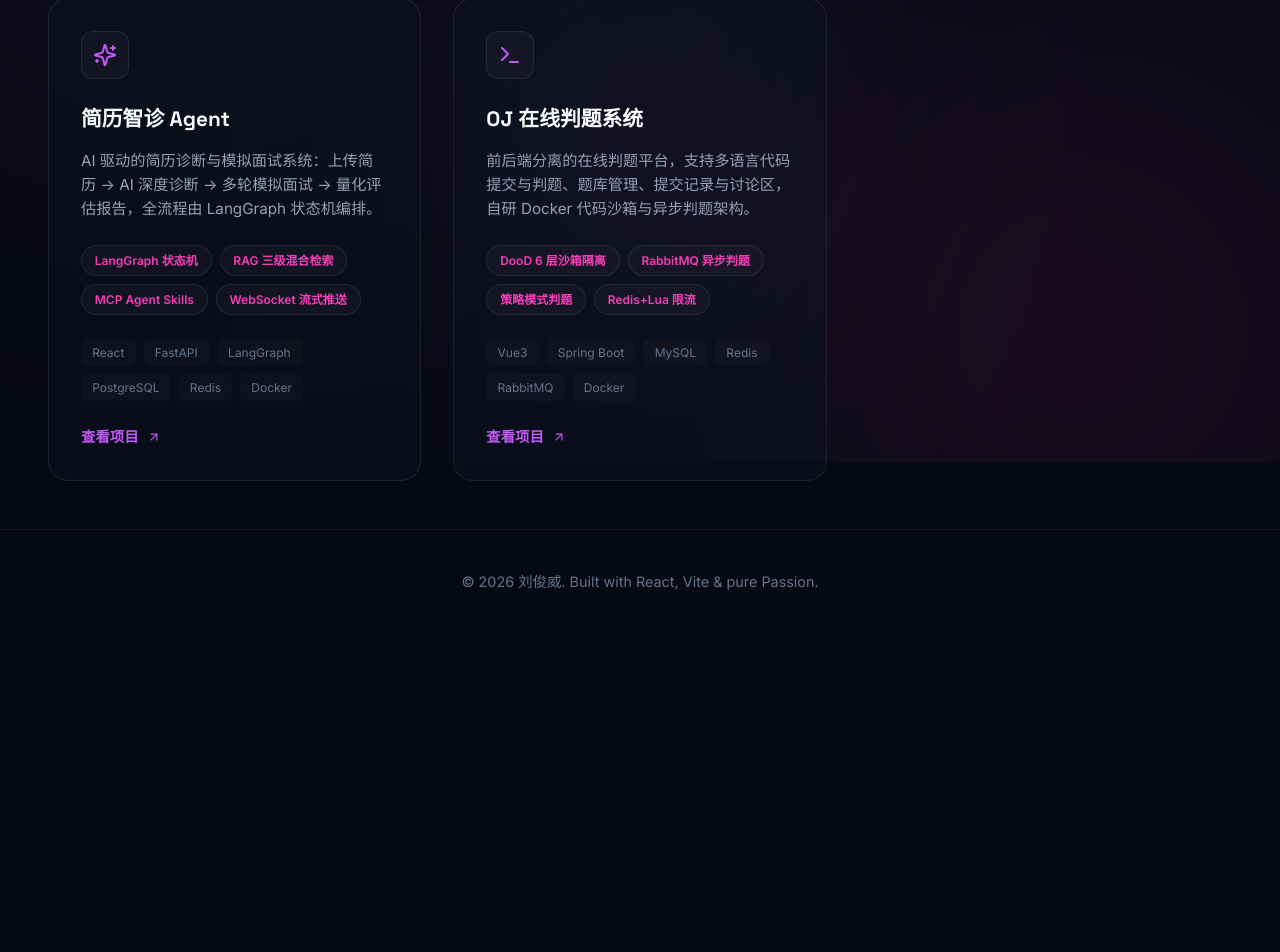
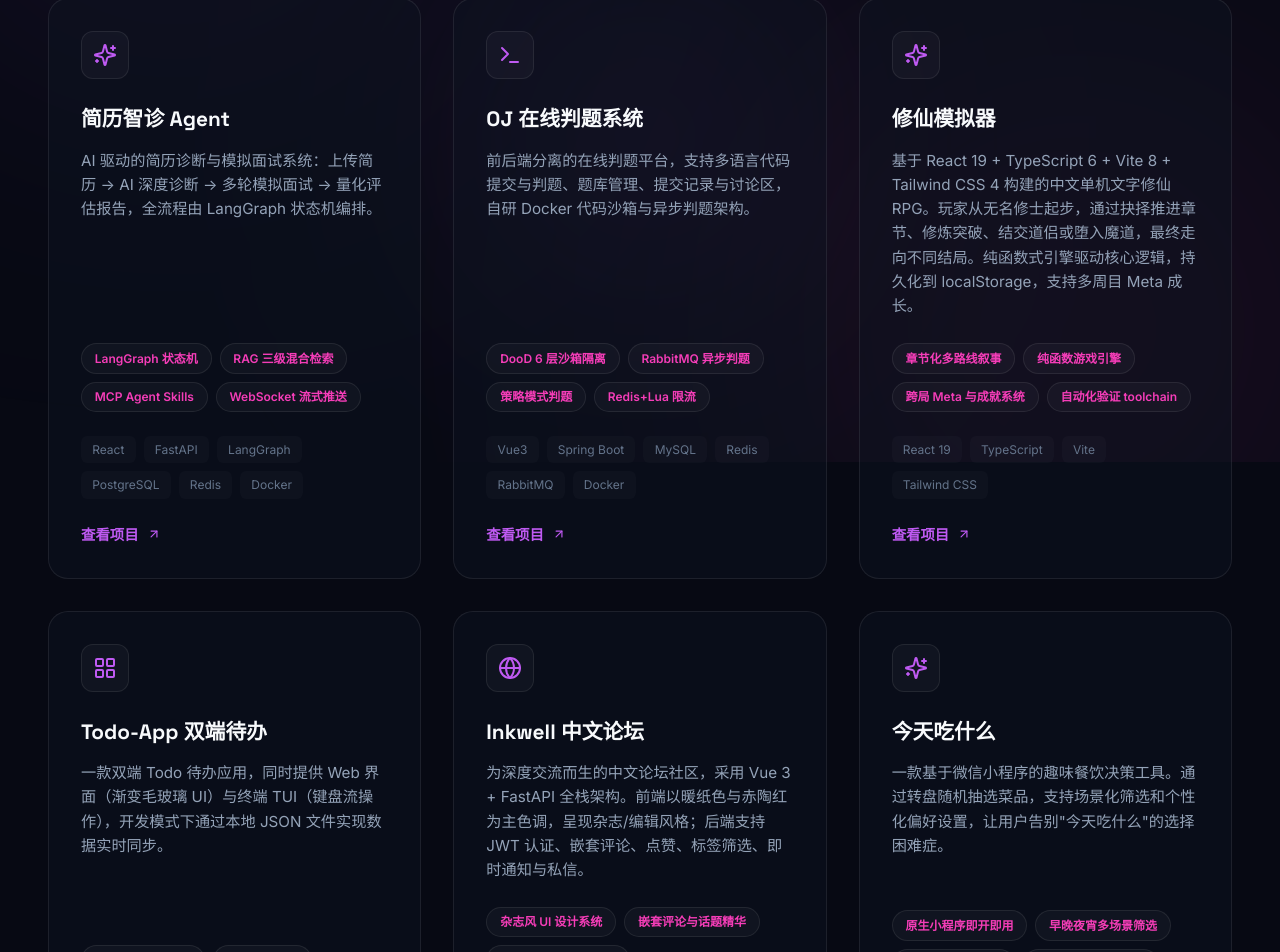
Before and after one commit to Katrina55553/My-Site, a React (Vite) app: page /#/projects in a window 1280 px wide. Shown: the part 338-1290 px from the top of the page. Before the commit the page ends 972 px from the top, so only its background shows below. Built offline with nearby package versions, Linux system fonts and the light colour scheme.

Commit message:
feat: add '今天吃什么' project and remove '项目展示' from navbar

```diff
--- a/src/components/Navbar.jsx
+++ b/src/components/Navbar.jsx
@@ -1,18 +1,31 @@
 import { Github } from 'lucide-react'
-import { Link, useLocation } from 'react-router-dom'
+import { Link, useLocation, useNavigate } from 'react-router-dom'
 
 const NAV_ITEMS = [
   { id: 'hero', label: '主页', path: '/' },
-  { id: 'hub', label: '项目展示', path: '/', hash: '#hub' },
   { id: 'projects', label: '精选项目', path: '/projects' },
   { id: 'resume', label: '简历', path: '/resume' },
-  { id: 'lab', label: 'UI实验室', path: '/', hash: '#lab' },
-  { id: 'terminal-section', label: '命令终端', path: '/', hash: '#terminal-section' },
-  { id: 'contact', label: '联系我', path: '/', hash: '#contact' },
+  { id: 'lab', label: 'UI实验室', path: '/', hash: 'lab' },
+  { id: 'terminal-section', label: '命令终端', path: '/', hash: 'terminal-section' },
+  { id: 'contact', label: '联系我', path: '/', hash: 'contact' },
 ]
 
 export default function Navbar({ activeSection }) {
   const location = useLocation()
+  const navigate = useNavigate()
+
+  // 主页锚点跳转：在子页面时先回主页再滚动到锚点
+  const handleHashNav = (e, item) => {
+    if (location.pathname !== '/') {
+      e.preventDefault()
+      navigate('/')
+      // 等主页挂载后再滚动
+      setTimeout(() => {
+        const el = document.getElementById(item.hash)
+        if (el) el.scrollIntoView({ behavior: 'smooth' })
+      }, 100)
+    }
+  }
 
   return (
     <header className="navbar">
@@ -41,6 +54,7 @@ export default function Navbar({ activeSection }) {
             <a
               key={item.id}
               href={`#${item.id}`}
+              onClick={(e) => item.hash && handleHashNav(e, item)}
               className={`nav-link ${isActive ? 'active' : ''}`}
             >
               {item.label}
@@ -50,7 +64,7 @@ export default function Navbar({ activeSection }) {
       </nav>
       <div className="nav-actions">
         <a
-          href="https://github.com/ambition55553"
+          href="https://github.com/Katrina55553"
           target="_blank"
           rel="noopener noreferrer"
           className="github-btn"
--- a/src/data/content.js
+++ b/src/data/content.js
@@ -15,6 +15,42 @@ export const projects = [
     link: '#',
     icon: 'terminal',
     highlights: ['DooD 6 层沙箱隔离', 'RabbitMQ 异步判题', '策略模式判题', 'Redis+Lua 限流'],
+  },
+  {
+    name: '修仙模拟器',
+    description: '基于 React 19 + TypeScript 6 + Vite 8 + Tailwind CSS 4 构建的中文单机文字修仙 RPG。玩家从无名修士起步，通过抉择推进章节、修炼突破、结交道侣或堕入魔道，最终走向不同结局。纯函数式引擎驱动核心逻辑，持久化到 localStorage，支持多周目 Meta 成长。',
+    tags: ['React 19', 'TypeScript', 'Vite', 'Tailwind CSS'],
+    link: 'https://katrina55553.github.io/Cult-Game/',
+    repo: 'https://github.com/Katrina55553/Cult-Game',
+    icon: 'sparkles',
+    highlights: ['章节化多路线叙事', '纯函数游戏引擎', '跨局 Meta 与成就系统', '自动化验证 toolchain'],
+  },
+  {
+    name: 'Todo-App 双端待办',
+    description: '一款双端 Todo 待办应用，同时提供 Web 界面（渐变毛玻璃 UI）与终端 TUI（键盘流操作），开发模式下通过本地 JSON 文件实现数据实时同步。',
+    tags: ['Vue', 'Vite', 'Ink', 'Node.js'],
+    link: 'https://katrina55553.github.io/Todo-App/',
+    repo: 'https://github.com/Katrina55553/Todo-App',
+    icon: 'layout-grid',
+    highlights: ['一套数据双端体验', '可插拔存储层', '拖拽排序智能限制', '零外部 UI 依赖'],
+  },
+  {
+    name: 'Inkwell 中文论坛',
+    description: '为深度交流而生的中文论坛社区，采用 Vue 3 + FastAPI 全栈架构。前端以暖纸色与赤陶红为主色调，呈现杂志/编辑风格；后端支持 JWT 认证、嵌套评论、点赞、标签筛选、即时通知与私信。',
+    tags: ['Vue 3', 'FastAPI', 'SQLAlchemy', 'JWT'],
+    link: '#',
+    repo: 'https://github.com/Katrina55553/Forum-project',
+    icon: 'globe',
+    highlights: ['杂志风 UI 设计系统', '嵌套评论与话题精华', 'JWT 鉴权 + 通知轮询', 'Markdown 富文本编辑预览'],
+  },
+  {
+    name: '今天吃什么',
+    description: '一款基于微信小程序的趣味餐饮决策工具。通过转盘随机抽选菜品，支持场景化筛选和个性化偏好设置，让用户告别"今天吃什么"的选择困难症。',
+    tags: ['微信小程序', '原生框架', '本地存储', 'Canvas'],
+    link: 'https://katrina55553.github.io/what-to-eat-/',
+    repo: 'https://github.com/Katrina55553/what-to-eat-',
+    icon: 'sparkles',
+    highlights: ['原生小程序即开即用', '早晚夜宵多场景筛选', '不吃辣等偏好过滤', '转盘动画与中奖特效'],
   },
 ]
 
```
